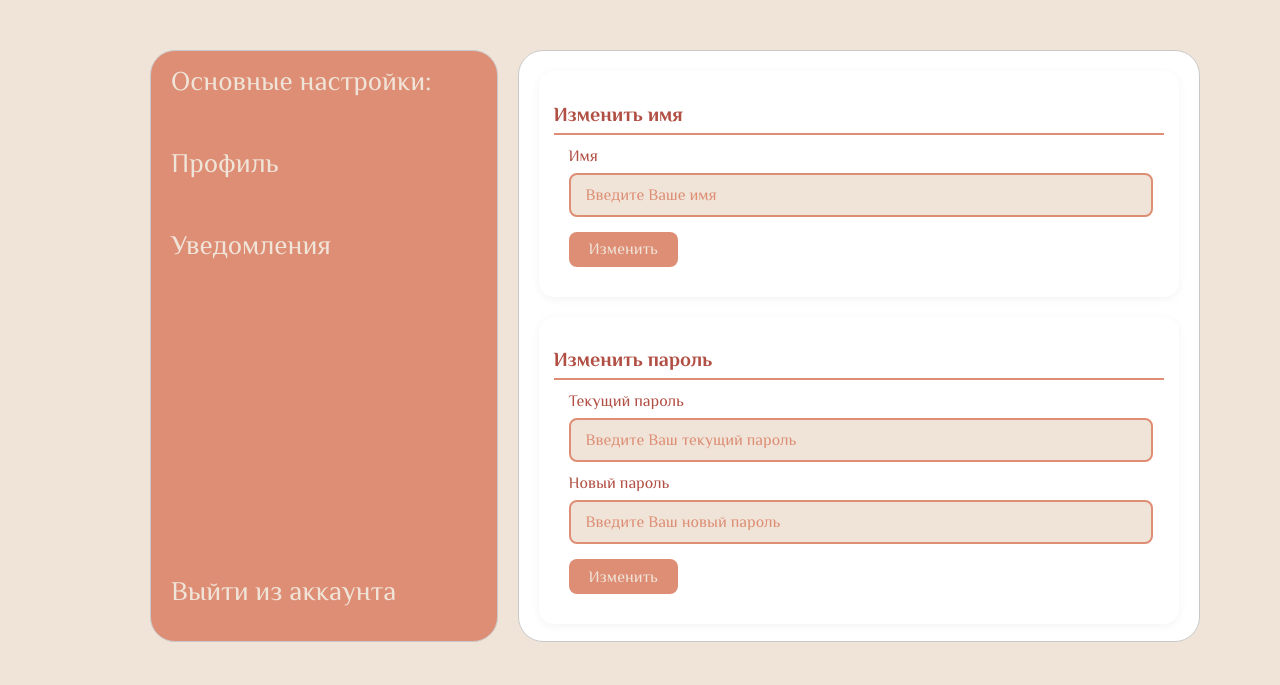
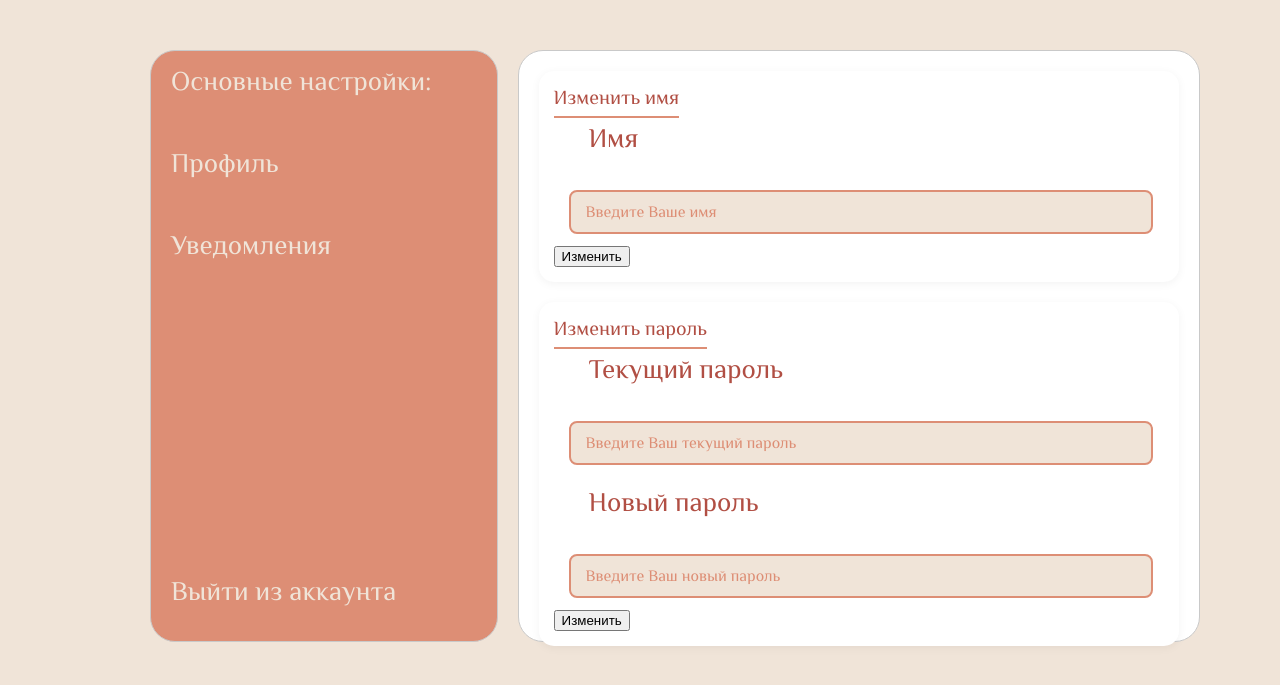
Before and after one commit to svjskhntrfk/Project_AlmostNotion_DeepPython, a FastAPI app: template templates/profile.html in a window 1280 px wide. Shown: the part 82-767 px from the top of the page. Run offline with FastAPI, Linux system fonts and the light colour scheme; the template is opened without the code that fills it, so the values that code supplies are empty; parts of the project's set-up code (start-up, migrations or seed data) failed here and were passed over; some libraries are stand-ins or nearby versions.

Commit message:
Update profile.html
change profile.html

```diff
--- a/templates/profile.html
+++ b/templates/profile.html
@@ -33,38 +33,35 @@
 
 
                 </div>
+
                 <div class="info">
                     <div class="form-section">
-                        <h2 class="section-title">Изменить имя</h2>
+                        <h class="section-title" >Изменить имя</h>
                         <form action="/profile/main_page/profile/{{user_id}}/change_name" method="post">
                             <div class="form-group">
-                                <label for="first_name">Имя</label>
-                                <input class="in" type="text" id="first_name" name="first_name"
-                                       required placeholder="Введите Ваше имя">
+                                <label for="first_name"><p class="txt">Имя</p></label>
+                                <input class="in" type="text" id="first_name" name="first_name" required placeholder="Введите Ваше имя">
                             </div>
-                            <input class="reg" type="submit" value="Изменить" />
+                            <button type="submit" class="change">Изменить</button>
                         </form>
                     </div>
 
                     <div class="form-section">
-                        <h2 class="section-title">Изменить пароль</h2>
+                        <h class="section-title">Изменить пароль</h>
                         <form action="/profile/main_page/profile/{{user_id}}/change_password" method="post">
                             <div class="form-group">
-                                <label for="old_password">Текущий пароль</label>
-                                <input class="in" type="password" id="old_password" name="old_password"
-                                       required placeholder="Введите Ваш текущий пароль">
+                                <label for="old_password"><p class="txt">Текущий пароль</p></label>
+                                <input class="in" type="password" id="old_password" name="old_password" required placeholder="Введите Ваш текущий пароль">
                             </div>
                             <div class="form-group">
-                                <label for="new_password">Новый пароль</label>
-                                <input class="in" type="password" id="new_password" name="new_password"
-                                       required placeholder="Введите Ваш новый пароль">
+                                <label for="new_password"><p class="txt">Новый пароль</p></label>
+                                <input class="in" type="password" id="new_password" name="new_password" required placeholder="Введите Ваш новый пароль">
                             </div>
-                            <input class="reg" type="submit" value="Изменить" />
+                            <button type="submit" class="change">Изменить</button>
                         </form>
                     </div>
                 </div>
             </div>
-
 
         </main>
         <footer>
```
